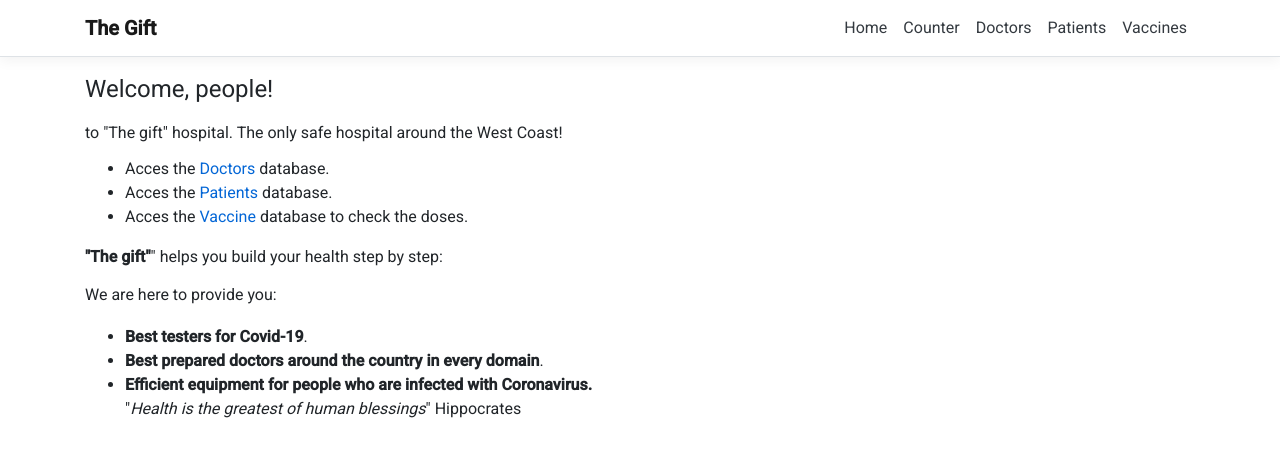
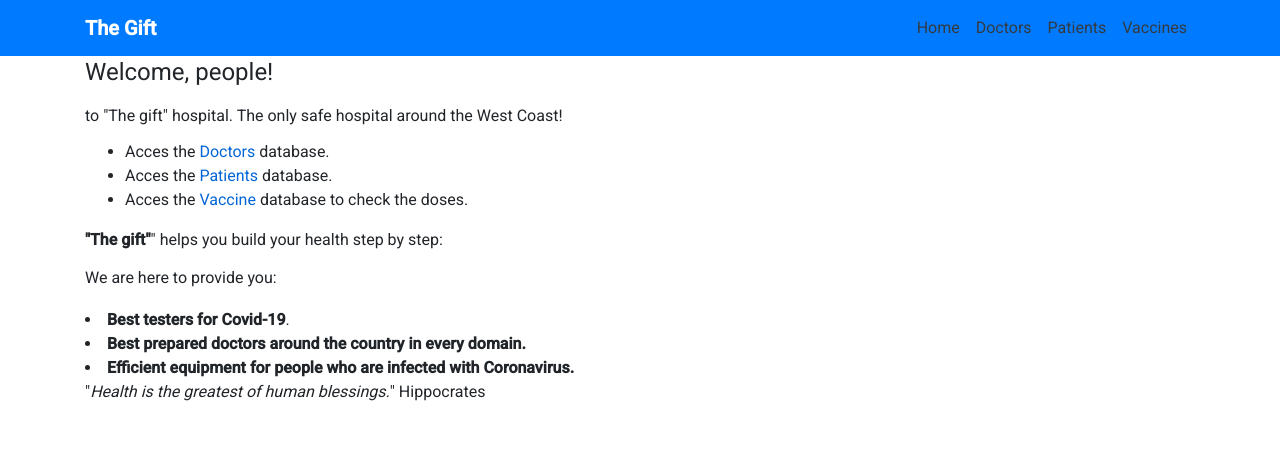
Before and after one commit to VladBirta/Hospital, an Angular app in the folder Hospital/ClientApp/: page / in a window 1280 px wide. Shown: the top 456 px of the page. Built offline with nearby package versions, Linux system fonts and the light colour scheme.

Commit message:
Hospital - final 2

```diff
--- a/Hospital/ClientApp/src/app/doctor/doctor.component.html
+++ b/Hospital/ClientApp/src/app/doctor/doctor.component.html
@@ -6,7 +6,7 @@
 
 <p *ngIf="!doctors"><em>Loading...</em></p>
 
-<table class='table table-striped' aria-labelledby="tableLabel" *ngIf="doctors">
+<table class='table table-striped table table-dark' aria-labelledby="tableLabel" *ngIf="doctors">
   <thead>
     <tr>
       <th>ID</th>
--- a/Hospital/ClientApp/src/app/home/home.component.html
+++ b/Hospital/ClientApp/src/app/home/home.component.html
@@ -1,3 +1,5 @@
+
+
 <h1>Welcome, people!</h1>
 <p>to "The gift" hospital. The only safe hospital around the West Coast!</p>
 <ul>
@@ -9,10 +11,9 @@
 
 <h3>We are here to provide you:</h3>
 
-<ul>
   <li><strong>Best testers for Covid-19</strong>.
-  <li><strong>Best prepared doctors around the country in every domain</strong>.
+  <li><strong>Best prepared doctors around the country in every domain.</strong>
   <li>
     <strong>Efficient equipment for people who are infected with Coronavirus.</strong>
     <br />
-    <p>"<em>Health is the greatest of human blessings</em>" Hippocrates</p>
+    <p>"<em>Health is the greatest of human blessings.</em>" Hippocrates</p>
--- a/Hospital/ClientApp/src/app/nav-menu/nav-menu.component.html
+++ b/Hospital/ClientApp/src/app/nav-menu/nav-menu.component.html
@@ -1,33 +1,25 @@
 <header>
-  <nav
-    class="navbar navbar-expand-sm navbar-toggleable-sm navbar-light bg-white border-bottom box-shadow mb-3"
-  >
+  <nav class="navbar navbar-expand-lg navbar-dark bg-primary">
     <div class="container">
       <a class="navbar-brand" [routerLink]="['/']"><strong>The Gift</strong></a>
-      <button
-        class="navbar-toggler"
-        type="button"
-        data-toggle="collapse"
-        data-target=".navbar-collapse"
-        aria-label="Toggle navigation"
-        [attr.aria-expanded]="isExpanded"
-        (click)="toggle()"
-      >
+      <button class="navbar-toggler"
+              type="button"
+              data-toggle="collapse"
+              data-target=".navbar-collapse"
+              aria-label="Toggle navigation"
+              [attr.aria-expanded]="isExpanded"
+              (click)="toggle()">
         <span class="navbar-toggler-icon"></span>
       </button>
-      <div
-        class="navbar-collapse collapse d-sm-inline-flex justify-content-end"
-        [ngClass]="{ show: isExpanded }"
-      >
+      <div class="navbar-collapse collapse d-sm-inline-flex justify-content-end"
+           [ngClass]="{ show: isExpanded }">
         <ul class="navbar-nav flex-grow">
           <li class="nav-item"
               [routerLinkActive]="['link-active']"
               [routerLinkActiveOptions]="{ exact: true }">
             <a class="nav-link text-dark" [routerLink]="['/']">Home</a>
           </li>
-          <li class="nav-item" [routerLinkActive]="['link-active']">
-            <a class="nav-link text-dark" [routerLink]="['/counter']">Counter</a>
-          </li>
+
           <li class="nav-item" [routerLinkActive]="['link-active']">
             <a class="nav-link text-dark" [routerLink]="['/doctors']">Doctors</a>
           </li>
@@ -43,4 +35,5 @@
       </div>
     </div>
   </nav>
+
 </header>
--- a/Hospital/ClientApp/src/app/patient/patient.component.html
+++ b/Hospital/ClientApp/src/app/patient/patient.component.html
@@ -6,7 +6,7 @@
 
 <p *ngIf="!patients"><em>Loading...</em></p>
 
-<table class='table table-striped' aria-labelledby="tableLabel" *ngIf="patients">
+<table class='table table-striped table table-dark' aria-labelledby="tableLabel" *ngIf="patients">
   <thead>
     <tr>
       <th>ID</th>
--- a/Hospital/ClientApp/src/app/vaccine/vaccine.component.html
+++ b/Hospital/ClientApp/src/app/vaccine/vaccine.component.html
@@ -3,10 +3,11 @@
 <p>Bellow, you'll find informations about the doses imported in our hospital.</p>
 
 <button class="btn btn-success" [routerLink]="['/vaccine-add']">Add doses </button>
+<br />
 
 <p *ngIf="!vaccines"><em>Loading...</em></p>
 
-<table class='table table-striped' aria-labelledby="tableLabel" *ngIf="vaccines">
+<table class='table table-striped table table-dark' aria-labelledby="tableLabel" *ngIf="vaccines">
   <thead>
     <tr>
       <th>ID</th>
```
